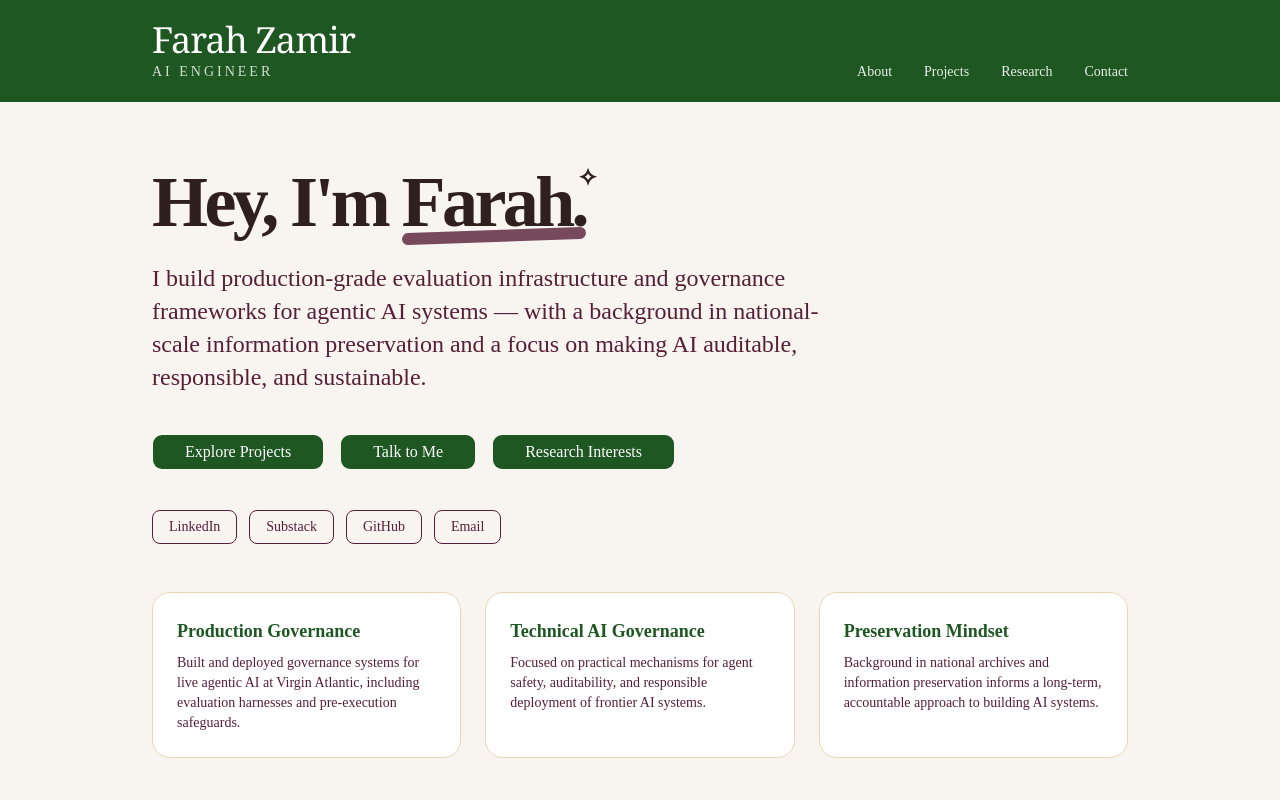
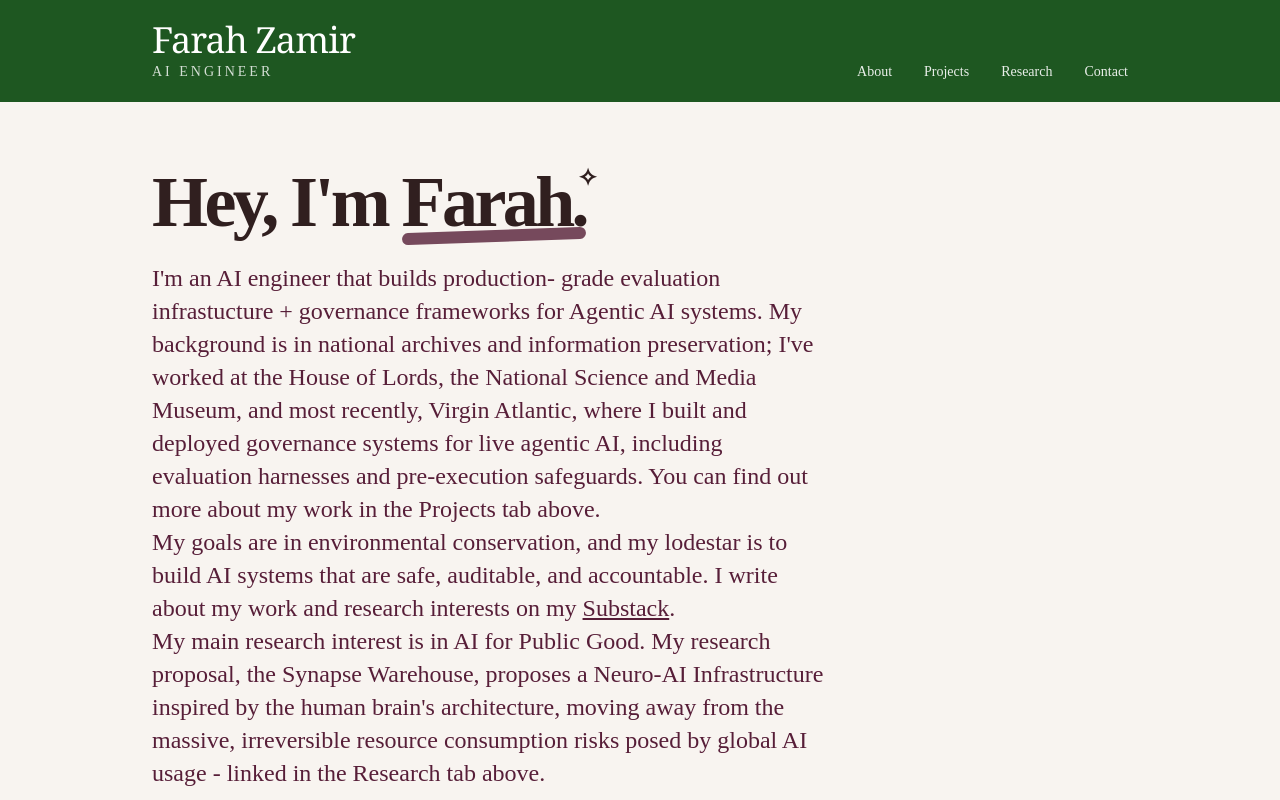
Before and after one commit to dynamicsofanaisteroid/farah-zamir-portfolio, a Next.js app: page / in a window 1280 px wide. Shown: the top 800 px of the page. Built offline with nearby package versions, Linux system fonts and the light colour scheme.

Commit message:
New hero for landing page

```diff
--- a/app/page.tsx
+++ b/app/page.tsx
@@ -40,11 +40,12 @@ export default function Home() {
           </h1>
 
           <p className="text-2xl text-[#571e38] leading-snug mt-6 max-w-2xl">
-            I build production-grade evaluation infrastructure and governance frameworks
-            for agentic AI systems — with a background in national-scale information
-            preservation and a focus on making AI auditable, responsible, and sustainable.
+            I'm an AI engineer that builds production- grade evaluation infrastucture + governance frameworks for Agentic AI systems. My background is in national archives and information preservation; I've worked at the House of Lords, the National Science and Media Museum, and most recently, Virgin Atlantic, where I built and deployed governance systems for live agentic AI, including evaluation harnesses and pre-execution safeguards. You can find out more about my work in the Projects tab above.
+          <br/>
+          My goals are in environmental conservation, and my lodestar is to build AI systems that are safe, auditable, and accountable. I write about my work and research interests on my <a href="https://dynamicsofanaisteroid.substack.com/" target="_blank" className="underline text-[#571e38] hover:text-[#1e5721] transition-colors">Substack</a>.
+          <br/>
+          My main research interest is in AI for Public Good. My research proposal, the Synapse Warehouse, proposes a Neuro-AI Infrastructure inspired by the human brain's architecture, moving away from the massive, irreversible resource consumption risks posed by global AI usage - linked in the Research tab above.
           </p>
-
           {/* CTA Buttons */}
           <div className="flex flex-wrap gap-4 mt-10">
             <Button asChild size="lg" className="bg-[#1e5721] hover:bg-[#16451a] text-white px-8 text-base">
```
